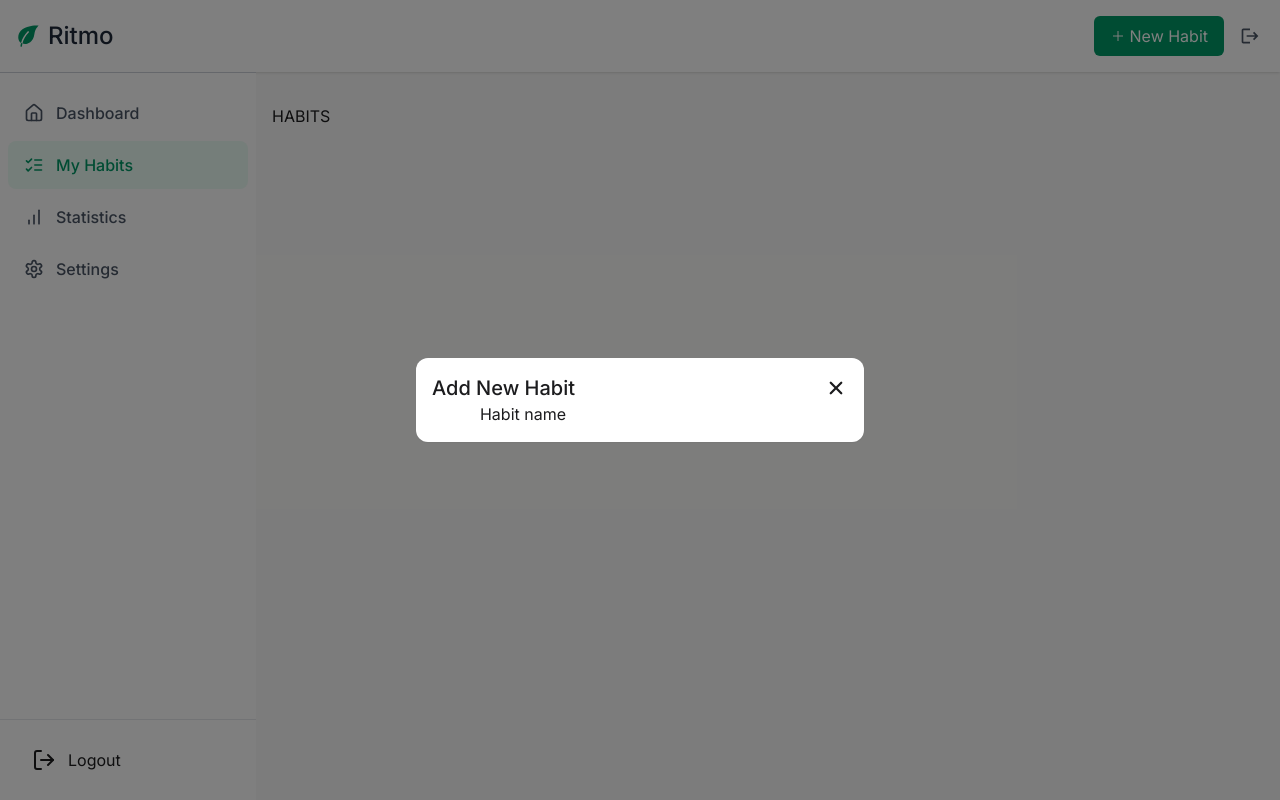
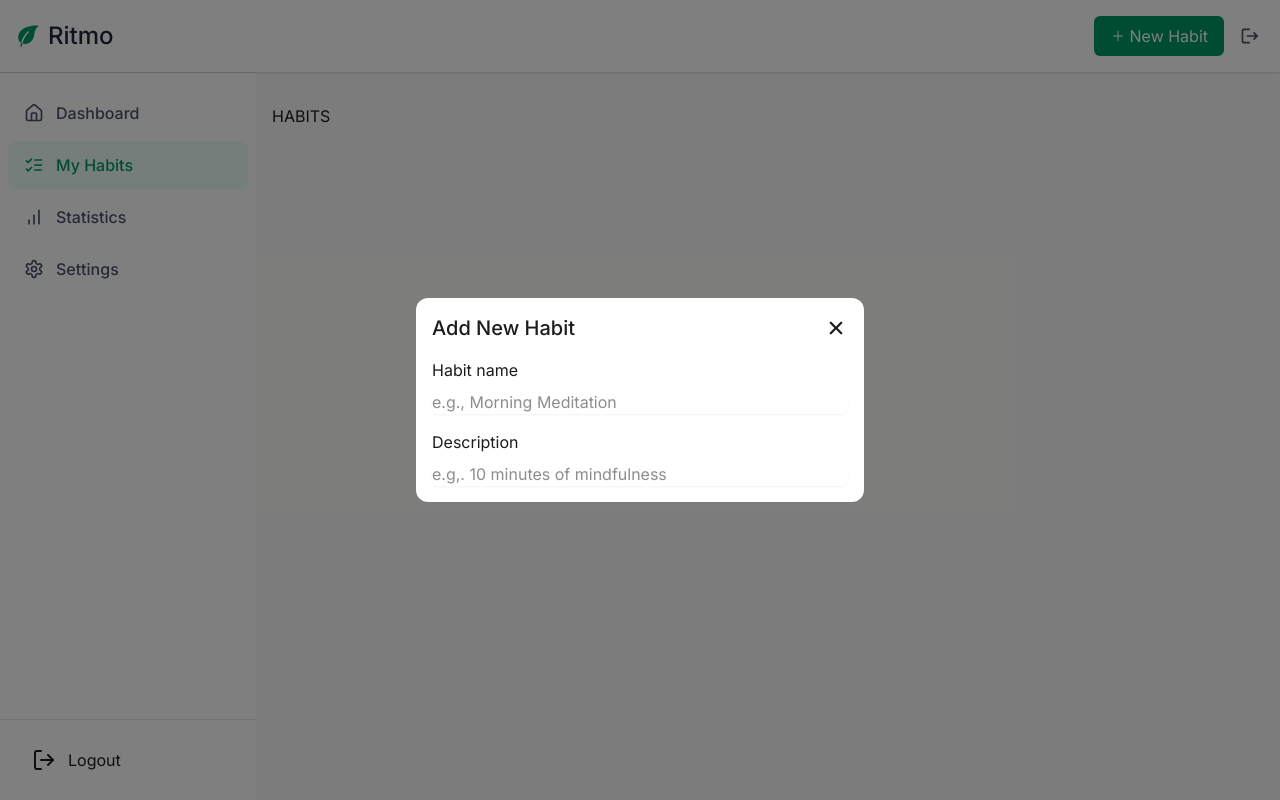
Before and after one commit to Sygris/ritmo, a Next.js app: page /dashboard/habits in a window 1280 px wide. Both pictures are taken after a click on the button "New Habit". Built offline with nearby package versions, Linux system fonts and the light colour scheme.

Commit message:
Starting to make Add New Habit modal form

```diff
--- a/src/app/ui/AddNewHabitModal.tsx
+++ b/src/app/ui/AddNewHabitModal.tsx
@@ -3,10 +3,14 @@ import Modal from "./Modal";
 export default function AddNewHabitModal({onClick} : {onClick : () => void}) {
   return (
     <Modal title="Add New Habit" onClick={onClick}>
-      <form action="" method="post" className="space-y-4">
-        <div>
+      <form action="" method="post" className="space-y-4 mt-4">
+        <div className="flex flex-col items-start justify-center gap-2">
           <label htmlFor="habitName">Habit name</label>
-          <input type="text" name="habitName" id="habitName" />
+          <input type="text" name="habitName" id="habitName" placeholder="e.g., Morning Meditation" className="self-stretch rounded-md shadow-xs"/>
+        </div>
+        <div className="flex flex-col items-start justify-center gap-2">
+          <label htmlFor="habitDescription">Description</label>
+          <input type="text" name="habitDescription" id="habitDescription" placeholder="e.g,. 10 minutes of mindfulness" className="self-stretch rounded-md shadow-xs" />
         </div>
       </form>
     </Modal>
```
